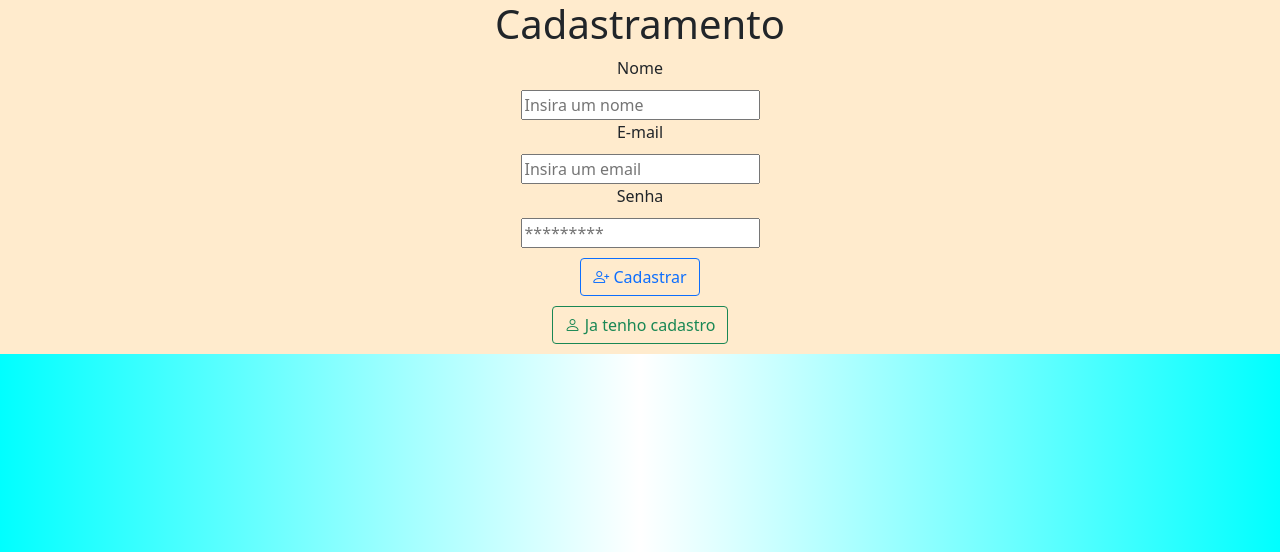
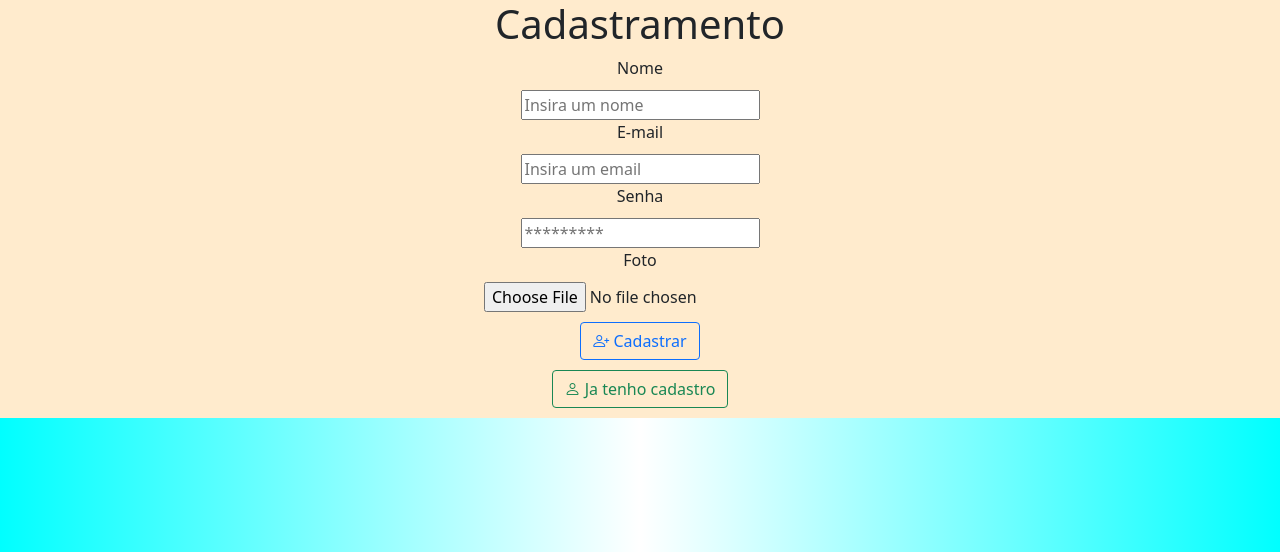
Before and after one commit to davi41229/crud-flask, a Python web app: template aplication/templates/cadastrar.html in a window 1280 px wide. Shown: the top 552 px of the page. Run offline with Jinja, Linux system fonts and the light colour scheme; the template is opened without the code that fills it, so the values that code supplies are empty.

Commit message:
Update cadastrar.html

```diff
--- a/aplication/templates/cadastrar.html
+++ b/aplication/templates/cadastrar.html
@@ -14,7 +14,11 @@
         <br>
         <label for="">Senha</label>
         <br>
-        <input type="password" name="password" placeholder="*********"><br>
+        <input type="password" name="password" placeholder="*********">
+        <br>
+        <label  for="">Foto</label>
+        <br>
+        <input type="file"  name="image"/><br>
         <button class="btn btn-outline-primary  type="submit"><i class="bi bi-person-plus"></i>  Cadastrar</button>
 
     </form>
```
